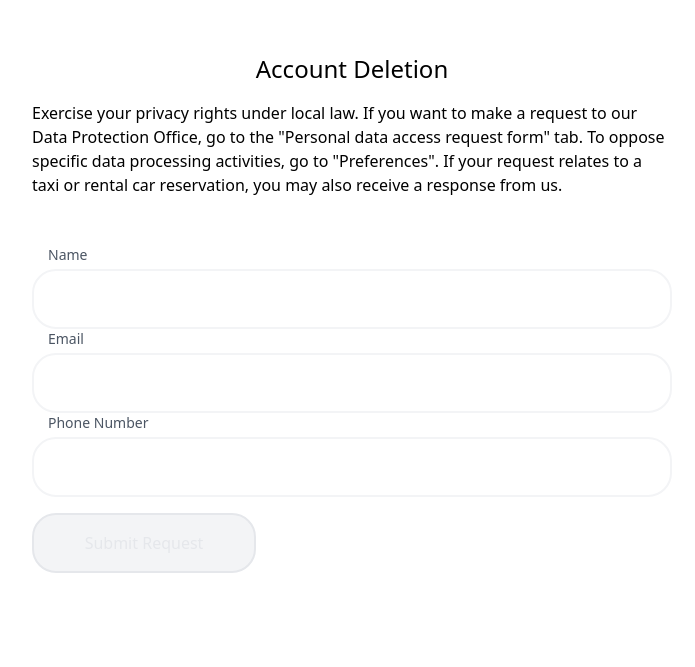
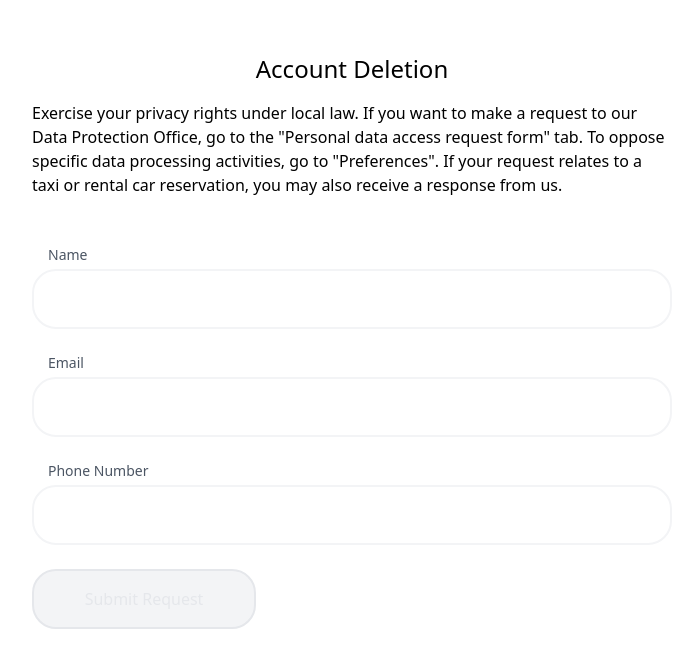
Before and after one commit to nanoninoalicante/nn-user-deletion-from-web, a Vue app: page / in a window 1280 px wide. Shown: the part 139-806 px from the top of the page, without its empty margins (288-983 px from the left). Built offline with nearby package versions, Linux system fonts and the light colour scheme.

Commit message:
Added form

```diff
--- a/src/views/HomeView.vue
+++ b/src/views/HomeView.vue
@@ -39,10 +39,11 @@ const submit = () => {
             </p>
         </div>
         <div class="flex flex-col space-y-4 justify-center items-center">
-            <div
+            <form
+                id="userDeletionForm"
                 class="flex w-full flex-col space-y-6 justify-center items-stretch"
+                netlify
             >
-                <form id="userDeletionForm" netlify>
                 <InputComponent
                     v-model:input-name="name"
                     :input-label="'Name'"
@@ -59,7 +60,6 @@ const submit = () => {
                     :validation="v$?.phone"
                 ></InputComponent>
                 <button
-                        @click.prevent="submit"
                     :disabled="v$.$invalid"
                     type="submit"
                     class="p-4 w-full md:w-56 bg-blue-900 border-2 border-gray-200 text-white hover:bg-blue-700 active:bg-blue-600 hover:text-white my-4 rounded-3xl disabled:bg-gray-100 disabled:text-gray-200 disabled:cursor-not-allowed"
@@ -68,6 +68,5 @@ const submit = () => {
                 </button>
             </form>
         </div>
-        </div>
     </main>
 </template>
```
Lines whose indentation alone changed are shown as unchanged.
